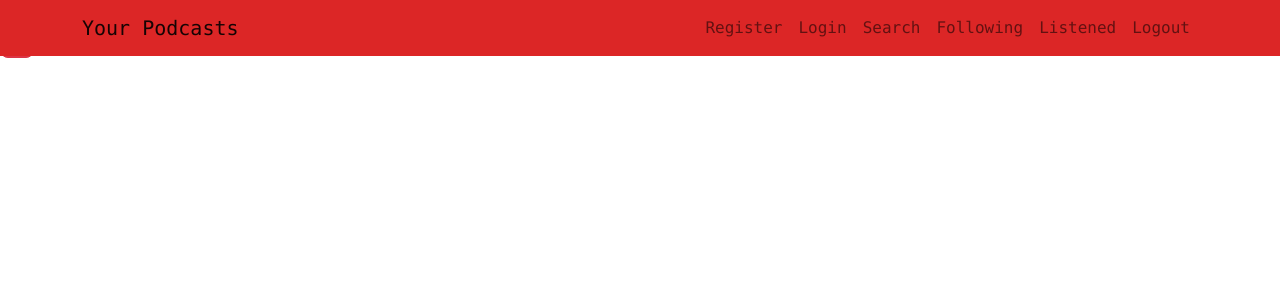
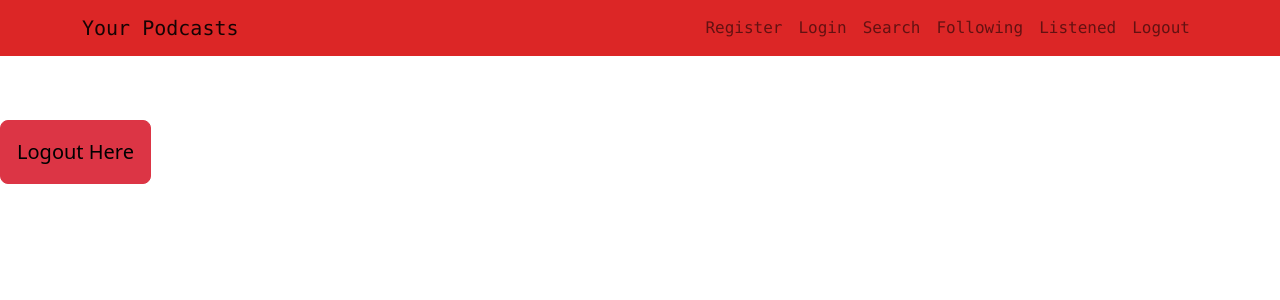
Before and after one commit to skroll13/capstoneProject, a React (Create React App) app: page /logout in a window 1280 px wide. Shown: the top 300 px of the page. Built offline with nearby package versions, Linux system fonts and the light colour scheme; some icons are missing.

Commit message:
logout functionality working now

```diff
--- a/src/components/Logout.jsx
+++ b/src/components/Logout.jsx
@@ -18,12 +18,18 @@ const Logout = () => {
   }
 
   return (
+
     <div className = " .bg-danger .bg-lighten-lg">
+      <br />
+      <br />
+      <br />
+      <br />
+
        <button
-
-        className="font-mono py-3 mt-4 btn btn-lg btn-danger btn-block"
-        onClick={(userLogout)}>
-
+        className="font-mono py-3 mt-4 btn btn-lg btn-danger btn-block text-black"
+        onClick={(userLogout)}
+        >
+        Logout Here
       </button>
     </div>
 
```
